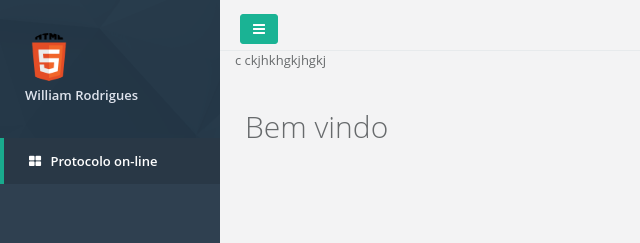
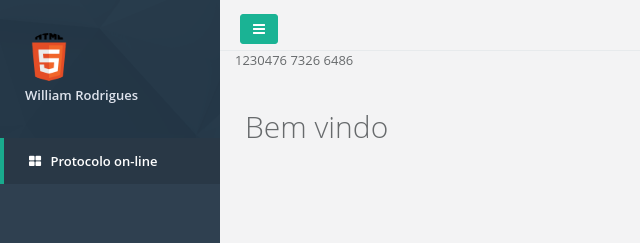
Before and after one commit to bj-williamrodrigues/protocolo-example, a website: page index.html in a window 1280 px wide. Shown: the top 243 px of the page, 0-640 px from the left. Drawn offline with Linux system fonts and the light colour scheme.

Commit message:
Qualquer coisa 002

```diff
--- a/index.html
+++ b/index.html
@@ -48,7 +48,7 @@
 				</div>
 
 				<div class="row">
-					<div class="col-lg-12">c  ckjhkhgkjhgkj
+					<div class="col-lg-12">1230476 7326 6486
 						<div class="wrapper wrapper-content" ui-view="content"></div>
 					</div>
 				</div>
```
